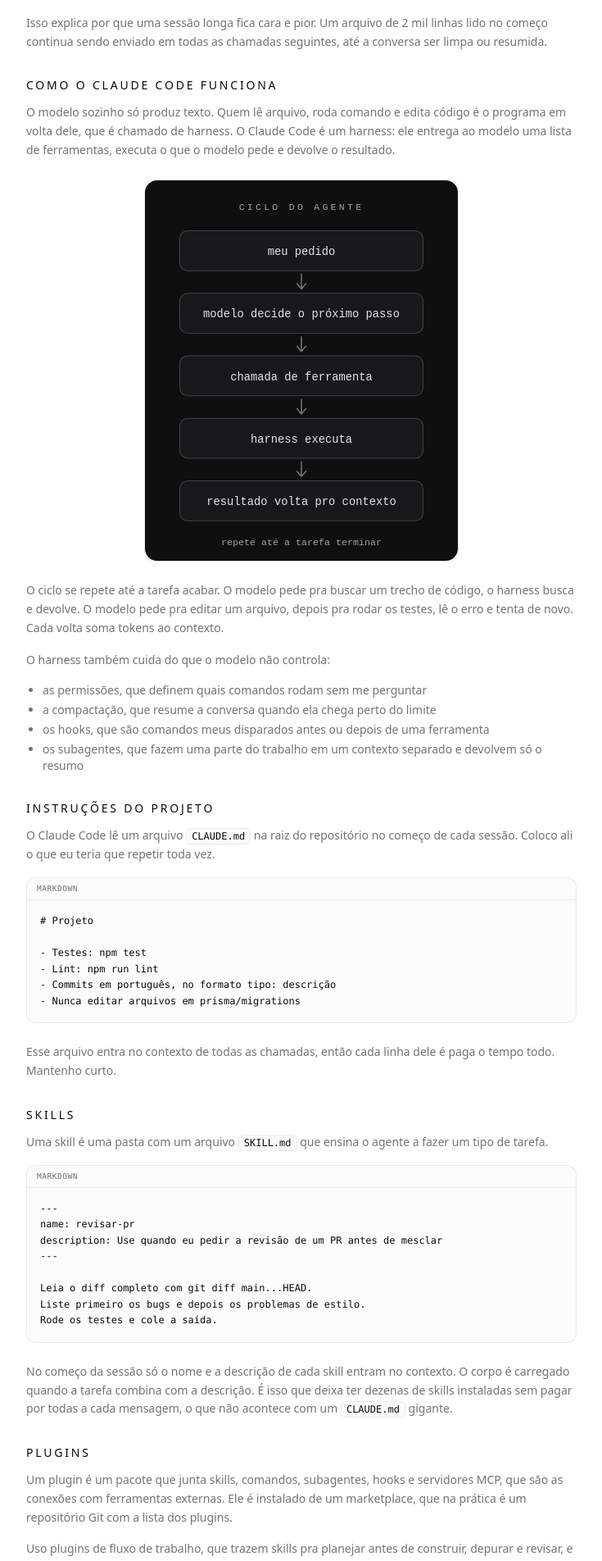
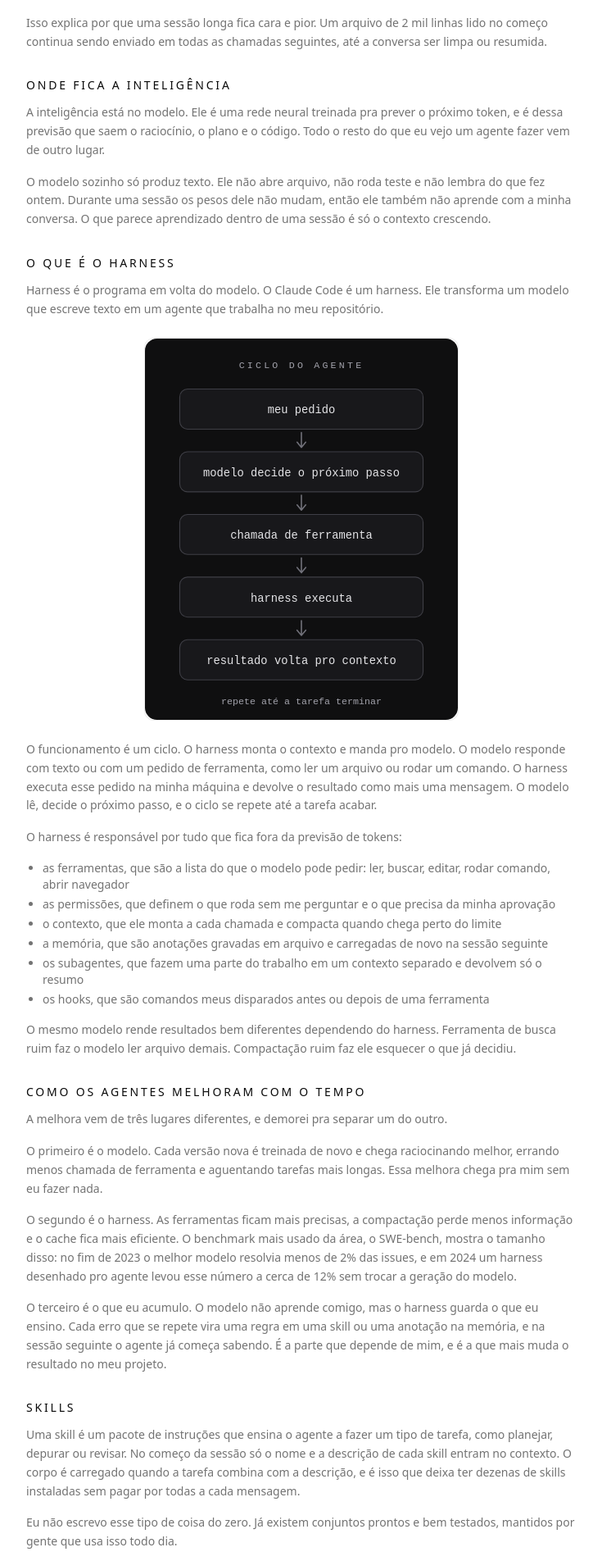
Before and after one commit to gabrielcampeao/Portifolio, a React (Vite) app: page /blog/agentes-de-ia-no-desenvolvimento in a window 1280 px wide. Shown: the part 883-2787 px from the top of the page at 82% size, without its empty margins (272-1007 px from the left). Built offline with nearby package versions, Linux system fonts and the light colour scheme.

Commit message:
docs: explica harness, inteligência e evolução dos agentes na anotação de IA
Adiciona onde fica a inteligência, o que é o harness e como os agentes
melhoram com o tempo. Troca os exemplos de arquivo escrito à mão por
Superpowers e Spec Kit.

```diff
--- a/src/data/blog.js
+++ b/src/data/blog.js
@@ -1457,8 +1457,8 @@ Nos simulados, os assuntos que mais se repetem são o modelo de responsabilidade
     date: 'Nov 10, 2026',
     category: 'IA',
     excerpt:
-      'O que são tokens, como o Claude Code funciona por dentro, skills, plugins, como gastar menos e o que papers de 2026 da ETH Zurich e da Carnegie Mellon dizem sobre isso.',
-    readTime: '13 min read',
+      'O que são tokens, o que é o harness e onde fica a inteligência, como os agentes melhoram com o tempo, como gastar menos e o que papers de 2026 da ETH Zurich e da Carnegie Mellon dizem sobre isso.',
+    readTime: '14 min read',
     content: `
 Uso o Claude Code no desenvolvimento dos meus projetos. Antes de contar como, anotei o que aprendi sobre o funcionamento dele, porque só passei a usar bem depois de entender onde os tokens vão parar.
 
@@ -1470,62 +1470,71 @@ Tudo é medido em tokens: o tamanho do que o modelo consegue ler, o limite do pl
 
 ## Janela de contexto
 
-A janela de contexto é o total de tokens que o modelo enxerga de uma vez. O modelo não guarda memória de uma chamada pra outra. A cada resposta, ele recebe de novo a conversa inteira: as instruções do sistema, a descrição das ferramentas, os arquivos de instrução do projeto, todas as mensagens e o resultado de cada comando que rodou.
+A janela de contexto é o total de tokens que o modelo enxerga de uma vez. O modelo não guarda memória de uma chamada pra outra. A cada resposta, ele recebe de novo a conversa inteira: as instruções do sistema, a descrição das ferramentas, todas as mensagens e o resultado de cada comando que rodou.
 
 Isso explica por que uma sessão longa fica cara e pior. Um arquivo de 2 mil linhas lido no começo continua sendo enviado em todas as chamadas seguintes, até a conversa ser limpa ou resumida.
 
-## Como o Claude Code funciona
-
-O modelo sozinho só produz texto. Quem lê arquivo, roda comando e edita código é o programa em volta dele, que é chamado de harness. O Claude Code é um harness: ele entrega ao modelo uma lista de ferramentas, executa o que o modelo pede e devolve o resultado.
+## Onde fica a inteligência
+
+A inteligência está no modelo. Ele é uma rede neural treinada pra prever o próximo token, e é dessa previsão que saem o raciocínio, o plano e o código. Todo o resto do que eu vejo um agente fazer vem de outro lugar.
+
+O modelo sozinho só produz texto. Ele não abre arquivo, não roda teste e não lembra do que fez ontem. Durante uma sessão os pesos dele não mudam, então ele também não aprende com a minha conversa. O que parece aprendizado dentro de uma sessão é só o contexto crescendo.
+
+## O que é o harness
+
+Harness é o programa em volta do modelo. O Claude Code é um harness. Ele transforma um modelo que escreve texto em um agente que trabalha no meu repositório.
 
 ![Ciclo do agente: o pedido vai pro modelo, o modelo chama uma ferramenta, o harness executa e o resultado volta pro contexto](/diagramas/ciclo-agente.svg)
 
-O ciclo se repete até a tarefa acabar. O modelo pede pra buscar um trecho de código, o harness busca e devolve. O modelo pede pra editar um arquivo, depois pra rodar os testes, lê o erro e tenta de novo. Cada volta soma tokens ao contexto.
-
-O harness também cuida do que o modelo não controla:
-
-- as permissões, que definem quais comandos rodam sem me perguntar
-- a compactação, que resume a conversa quando ela chega perto do limite
+O funcionamento é um ciclo. O harness monta o contexto e manda pro modelo. O modelo responde com texto ou com um pedido de ferramenta, como ler um arquivo ou rodar um comando. O harness executa esse pedido na minha máquina e devolve o resultado como mais uma mensagem. O modelo lê, decide o próximo passo, e o ciclo se repete até a tarefa acabar.
+
+O harness é responsável por tudo que fica fora da previsão de tokens:
+
+- as ferramentas, que são a lista do que o modelo pode pedir: ler, buscar, editar, rodar comando, abrir navegador
+- as permissões, que definem o que roda sem me perguntar e o que precisa da minha aprovação
+- o contexto, que ele monta a cada chamada e compacta quando chega perto do limite
+- a memória, que são anotações gravadas em arquivo e carregadas de novo na sessão seguinte
+- os subagentes, que fazem uma parte do trabalho em um contexto separado e devolvem só o resumo
 - os hooks, que são comandos meus disparados antes ou depois de uma ferramenta
-- os subagentes, que fazem uma parte do trabalho em um contexto separado e devolvem só o resumo
-
-## Instruções do projeto
-
-O Claude Code lê um arquivo \`CLAUDE.md\` na raiz do repositório no começo de cada sessão. Coloco ali o que eu teria que repetir toda vez.
-
-\`\`\`markdown
-# Projeto
-
-- Testes: npm test
-- Lint: npm run lint
-- Commits em português, no formato tipo: descrição
-- Nunca editar arquivos em prisma/migrations
-\`\`\`
-
-Esse arquivo entra no contexto de todas as chamadas, então cada linha dele é paga o tempo todo. Mantenho curto.
+
+O mesmo modelo rende resultados bem diferentes dependendo do harness. Ferramenta de busca ruim faz o modelo ler arquivo demais. Compactação ruim faz ele esquecer o que já decidiu.
+
+## Como os agentes melhoram com o tempo
+
+A melhora vem de três lugares diferentes, e demorei pra separar um do outro.
+
+O primeiro é o modelo. Cada versão nova é treinada de novo e chega raciocinando melhor, errando menos chamada de ferramenta e aguentando tarefas mais longas. Essa melhora chega pra mim sem eu fazer nada.
+
+O segundo é o harness. As ferramentas ficam mais precisas, a compactação perde menos informação e o cache fica mais eficiente. O benchmark mais usado da área, o SWE-bench, mostra o tamanho disso: no fim de 2023 o melhor modelo resolvia menos de 2% das issues, e em 2024 um harness desenhado pro agente levou esse número a cerca de 12% sem trocar a geração do modelo.
+
+O terceiro é o que eu acumulo. O modelo não aprende comigo, mas o harness guarda o que eu ensino. Cada erro que se repete vira uma regra em uma skill ou uma anotação na memória, e na sessão seguinte o agente já começa sabendo. É a parte que depende de mim, e é a que mais muda o resultado no meu projeto.
 
 ## Skills
 
-Uma skill é uma pasta com um arquivo \`SKILL.md\` que ensina o agente a fazer um tipo de tarefa.
-
-\`\`\`markdown
----
-name: revisar-pr
-description: Use quando eu pedir a revisão de um PR antes de mesclar
----
-
-Leia o diff completo com git diff main...HEAD.
-Liste primeiro os bugs e depois os problemas de estilo.
-Rode os testes e cole a saída.
-\`\`\`
-
-No começo da sessão só o nome e a descrição de cada skill entram no contexto. O corpo é carregado quando a tarefa combina com a descrição. É isso que deixa ter dezenas de skills instaladas sem pagar por todas a cada mensagem, o que não acontece com um \`CLAUDE.md\` gigante.
+Uma skill é um pacote de instruções que ensina o agente a fazer um tipo de tarefa, como planejar, depurar ou revisar. No começo da sessão só o nome e a descrição de cada skill entram no contexto. O corpo é carregado quando a tarefa combina com a descrição, e é isso que deixa ter dezenas de skills instaladas sem pagar por todas a cada mensagem.
+
+Eu não escrevo esse tipo de coisa do zero. Já existem conjuntos prontos e bem testados, mantidos por gente que usa isso todo dia.
+
+## Superpowers e Spec Kit
+
+O Superpowers é um plugin com skills que cobrem o ciclo inteiro de uma tarefa. Ele conversa comigo pra fechar o que eu quero antes de construir, escreve o plano, executa com testes primeiro, depura com método e pede revisão antes de mesclar. Em vez de eu lembrar o agente de cada etapa, a skill certa entra na hora certa.
+
+O Spec Kit é o kit do GitHub pra desenvolvimento guiado por especificação. Ele organiza o trabalho em etapas, com uma skill pra cada uma:
+
+\`\`\`
+constitution   princípios do projeto, uma vez só
+specify        o que vai ser construído e por quê
+plan           como, com a stack e a arquitetura
+tasks          a lista de tarefas
+implement      a execução
+converge       repete com implement até fechar com a especificação
+\`\`\`
+
+A ideia dos dois é a mesma: a especificação vem antes do código e fica registrada. Uso o Superpowers no dia a dia e deixo o Spec Kit pra quando o projeto é maior e precisa de um documento que outras pessoas vão ler.
 
 ## Plugins
 
-Um plugin é um pacote que junta skills, comandos, subagentes, hooks e servidores MCP, que são as conexões com ferramentas externas. Ele é instalado de um marketplace, que na prática é um repositório Git com a lista dos plugins.
-
-Uso plugins de fluxo de trabalho, que trazem skills pra planejar antes de construir, depurar e revisar, e dois voltados a economia, que explico mais abaixo.
+Um plugin é um pacote que junta skills, comandos, subagentes, hooks e servidores MCP, que são as conexões com ferramentas externas. Ele é instalado de um marketplace, que na prática é um repositório Git com a lista dos plugins. O Superpowers chega assim, e os dois plugins de economia que explico abaixo também.
 
 ## Gastando menos tokens
 
@@ -1538,7 +1547,7 @@ O que mais reduziu o meu consumo:
 - baixar o nível de esforço de raciocínio quando a tarefa é mecânica
 - mandar buscas grandes pra um subagente, que devolve só a conclusão
 - pedir um trecho do arquivo ou do log, em vez do arquivo inteiro
-- deixar regra específica em skill e manter o \`CLAUDE.md\` pequeno
+- deixar regra específica em skill, que só carrega quando precisa
 
 O harness também usa cache de prompt. O começo da conversa, que se repete igual a cada chamada, é cobrado mais barato nas chamadas seguintes. Mudar as instruções ou trocar de modelo no meio da sessão invalida esse cache.
 
@@ -1550,15 +1559,15 @@ O ponytail faz o agente agir como um dev sênior preguiçoso: a menor mudança q
 
 O caveman encurta a resposta em texto. Ele corta saudação, repetição do que eu pedi e resumo no final, e mantém os termos técnicos e o código intactos.
 
-Os dois funcionam com regras curtas carregadas no começo da sessão, do mesmo jeito que uma regra escrita no \`CLAUDE.md\`. Essas regras também ocupam contexto em toda chamada, então só compensam porque são poucas linhas e o que elas cortam é muito maior.
+Os dois funcionam com regras curtas carregadas no começo da sessão. Essas regras também ocupam contexto em toda chamada, então só compensam porque são poucas linhas e o que elas cortam é muito maior.
 
 ## O que os papers dizem
 
-Fui atrás de estudos deste ano sobre as peças que uso todo dia: arquivo de instrução, skills, compactação e cache. Estes quatro batem com o jeito que trabalho.
-
-[Evaluating AGENTS.md: Are Repository-Level Context Files Helpful for Coding Agents?](https://arxiv.org/abs/2602.11988), da ETH Zurich, de fevereiro de 2026. É o estudo mais citado sobre arquivos como o \`CLAUDE.md\`. Os autores mediram que esses arquivos, em geral, não aumentam a taxa de tarefas resolvidas e elevam o custo de inferência em mais de 20% na média. As instruções são seguidas pelo agente, mas o resumo do repositório, que quase todo mundo coloca, não ajuda. A conclusão deles é que o arquivo serve pra registrar práticas fora do padrão. Por isso o meu tem só regras, sem descrição das pastas.
-
-[What Keeps Agent Skills from Being Reusable? Evidence from 138K SKILL.md Files](https://arxiv.org/abs/2608.08453), de pesquisadores da City University of New York e da Ohio State, de agosto de 2026. Analisa 138.133 arquivos \`SKILL.md\` públicos e encontra pelo menos um defeito em 91,8% deles. Os problemas mais comuns são descrição fraca, corpo inchado e recursos mal organizados. Skills com nome e descrição bem escritos são encontradas pelo agente com mais confiabilidade. Por isso reviso a descrição de cada skill antes de qualquer outra parte.
+Fui atrás de estudos deste ano sobre as peças que uso todo dia: arquivo de contexto, skills, compactação e cache. Estes quatro batem com o jeito que trabalho.
+
+[Evaluating AGENTS.md: Are Repository-Level Context Files Helpful for Coding Agents?](https://arxiv.org/abs/2602.11988), da ETH Zurich, de fevereiro de 2026. É o estudo mais citado sobre os arquivos de contexto que o agente lê no começo de cada sessão. Os autores mediram que esses arquivos, em geral, não aumentam a taxa de tarefas resolvidas e elevam o custo de inferência em mais de 20% na média. As instruções são seguidas pelo agente, mas o resumo do repositório, que quase todo mundo coloca, não ajuda. A conclusão deles é que o arquivo serve pra registrar práticas fora do padrão. Por isso prefiro regra em skill, que só entra quando a tarefa pede.
+
+[What Keeps Agent Skills from Being Reusable? Evidence from 138K SKILL.md Files](https://arxiv.org/abs/2608.08453), de pesquisadores da City University of New York e da Ohio State, de agosto de 2026. Analisa 138.133 arquivos \`SKILL.md\` públicos e encontra pelo menos um defeito em 91,8% deles. Os problemas mais comuns são descrição fraca, corpo inchado e recursos mal organizados. Skills com nome e descrição bem escritos são encontradas pelo agente com mais confiabilidade. É mais um motivo pra usar conjuntos prontos e bem mantidos em vez de escrever os meus.
 
 [CliffCompaction: Cost-Efficient Compaction for Long-Horizon Coding Agents](https://arxiv.org/abs/2609.26779), da Carnegie Mellon, de setembro de 2026. Propõe uma compactação que reduz o custo em até 50% mantendo o desempenho no Terminal-Bench. O ponto central é que ela só corta ou descarta conteúdo e nunca reescreve, e também nunca compacta um resumo que já foi compactado. Por isso prefiro começar conversa nova a empilhar resumo em cima de resumo.
 
@@ -1566,7 +1575,7 @@ Fui atrás de estudos deste ano sobre as peças que uso todo dia: arquivo de ins
 
 ## Como eu uso pra desenvolver
 
-Antes de pedir qualquer coisa maior, escrevo o escopo em um documento curto: o objetivo da mudança, o que fica de fora, as restrições e como vou saber que deu certo. Sem isso o agente preenche as lacunas com suposições, e eu só descubro quais foram na revisão.
+Começo pela especificação. A skill de brainstorming do Superpowers me faz perguntas até o objetivo, o que fica de fora e o critério de pronto estarem claros, e depois escreve o plano. Sem essa etapa o agente preenche as lacunas com suposições, e eu só descubro quais foram na revisão.
 
 Depois abro um worktree pra tarefa. O \`git worktree\` cria outra pasta de trabalho ligada ao mesmo repositório, cada uma na sua branch. Dois agentes editando a mesma pasta atropelam o trabalho um do outro, e com worktree cada um fica isolado.
 
@@ -1576,7 +1585,7 @@ cd ../projeto-fix-login
 claude
 \`\`\`
 
-![Fluxo do escopo escrito até o merge, passando pelo agente no worktree, pelos testes, pelo PR e pela minha revisão](/diagramas/agentes.svg)
+![Fluxo da spec até o merge, passando pelo agente no worktree, pelos testes, pelo PR e pela minha revisão](/diagramas/agentes.svg)
 
 Quando o agente termina, o trabalho sobe como um PR normal.
 
@@ -1594,7 +1603,7 @@ O agente roda comandos na minha máquina. O \`.env\` fica fora do repositório,
 
 ## Onde ainda não confio
 
-Decisão de arquitetura e modelagem de banco eu ainda faço sozinho e só depois passo pro agente implementar. Ele também não sabe o contexto que não está escrito, o que é mais um motivo pra manter o escopo e o \`CLAUDE.md\` em dia.
+Decisão de arquitetura e modelagem de banco eu ainda faço sozinho e só depois passo pro agente implementar. Ele também não sabe o contexto que não está escrito, o que é mais um motivo pra manter a especificação e as skills em dia.
 `.trim(),
   },
 ];
--- a/src/data/site.js
+++ b/src/data/site.js
@@ -20,8 +20,8 @@ export const capabilities = [
   {
     title: 'IA no Desenvolvimento',
     description:
-      'Trabalho com agentes de código como o Claude Code, com o escopo escrito antes e revisão minha em cada PR.',
-    items: ['Claude Code', 'Skills e plugins', 'Git worktree'],
+      'Trabalho com agentes de código como o Claude Code, com especificação antes do código e revisão minha em cada PR.',
+    items: ['Claude Code', 'Superpowers e Spec Kit', 'Git worktree'],
   },
 ]
 
```
Also changed, not shown: public/diagramas/agentes.svg.
